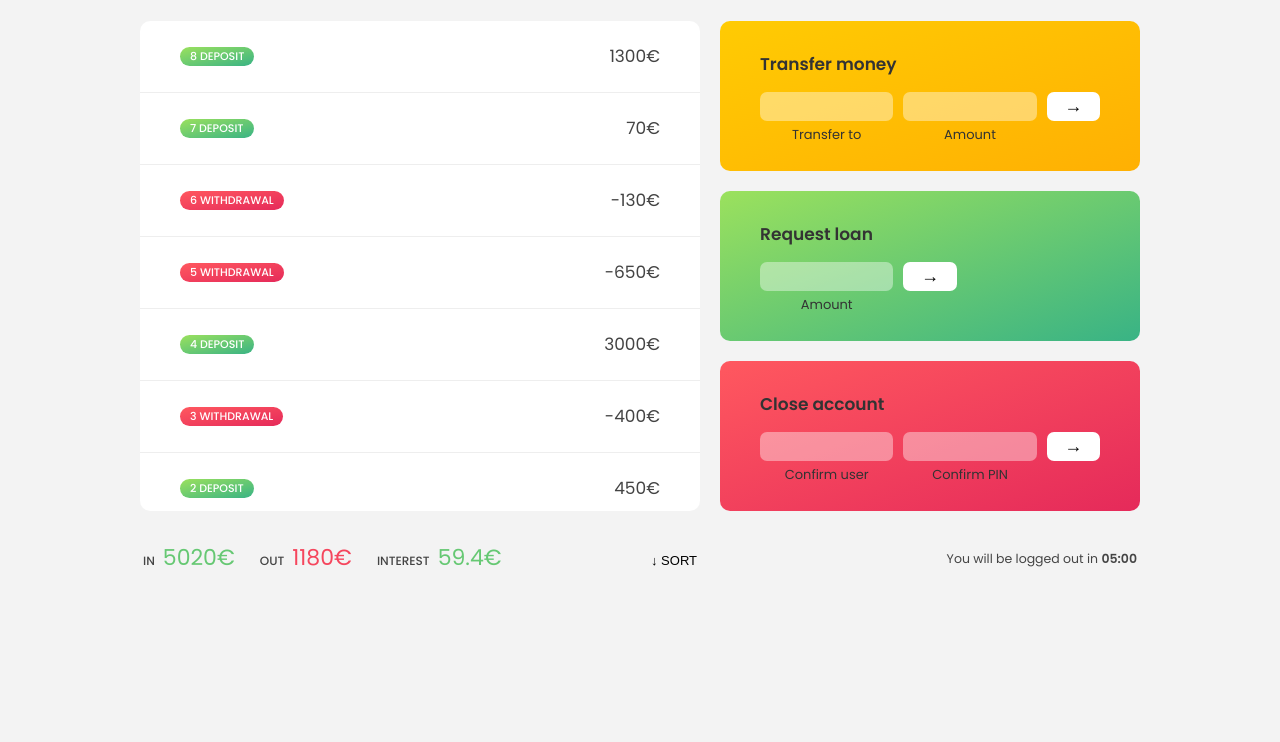
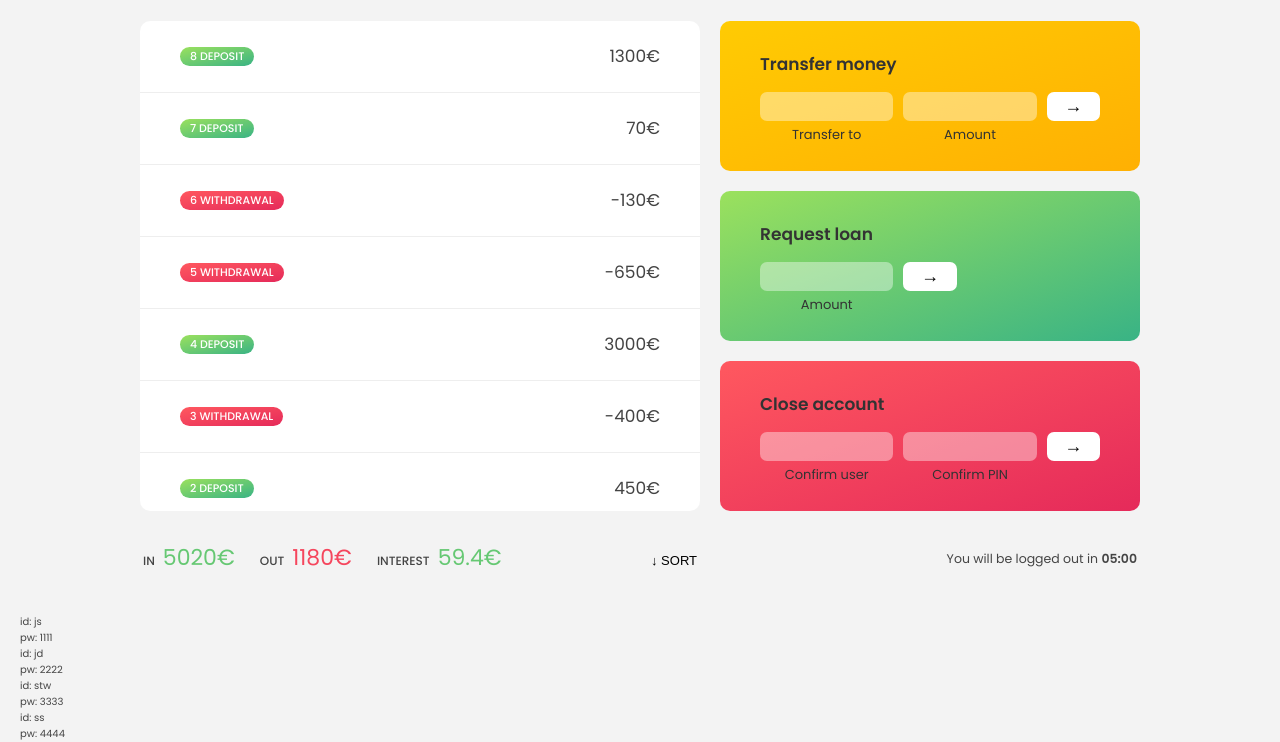
Before and after one commit to usererdem/Bankist, a plain HTML site: page index.html in a window 1280 px wide. Shown: the part 200-942 px from the top of the page. Before the commit the page ends 800 px from the top, so only its background shows below. Drawn offline with Linux system fonts and the light colour scheme.

Commit message:
Demo Login boxes created

```diff
--- a/index.html
+++ b/index.html
@@ -119,6 +119,25 @@
       </p>
     </main>
 
+    <div class="demo-login">
+      <div class="account-info">
+        <p class="account-id">id: js</p>
+        <p class="account-pw">pw: 1111</p>
+      </div>
+      <div class="account-info">
+        <p class="account-id">id: jd</p>
+        <p class="account-pw">pw: 2222</p>
+      </div>
+      <div class="account-info">
+        <p class="account-id">id: stw</p>
+        <p class="account-pw">pw: 3333</p>
+      </div>
+      <div class="account-info">
+        <p class="account-id">id: ss</p>
+        <p class="account-pw">pw: 4444</p>
+      </div>
+    </div>
+
     <script src="script.js"></script>
   </body>
 </html>
```
